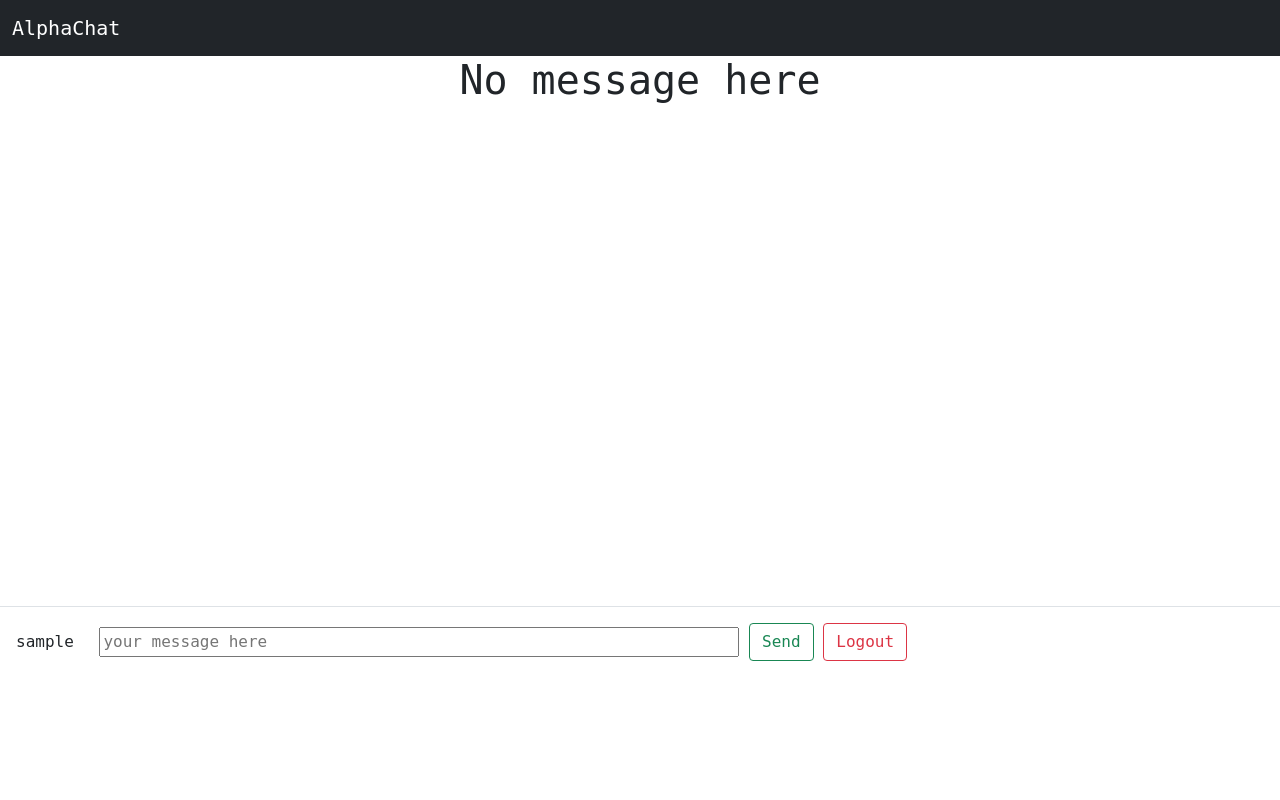
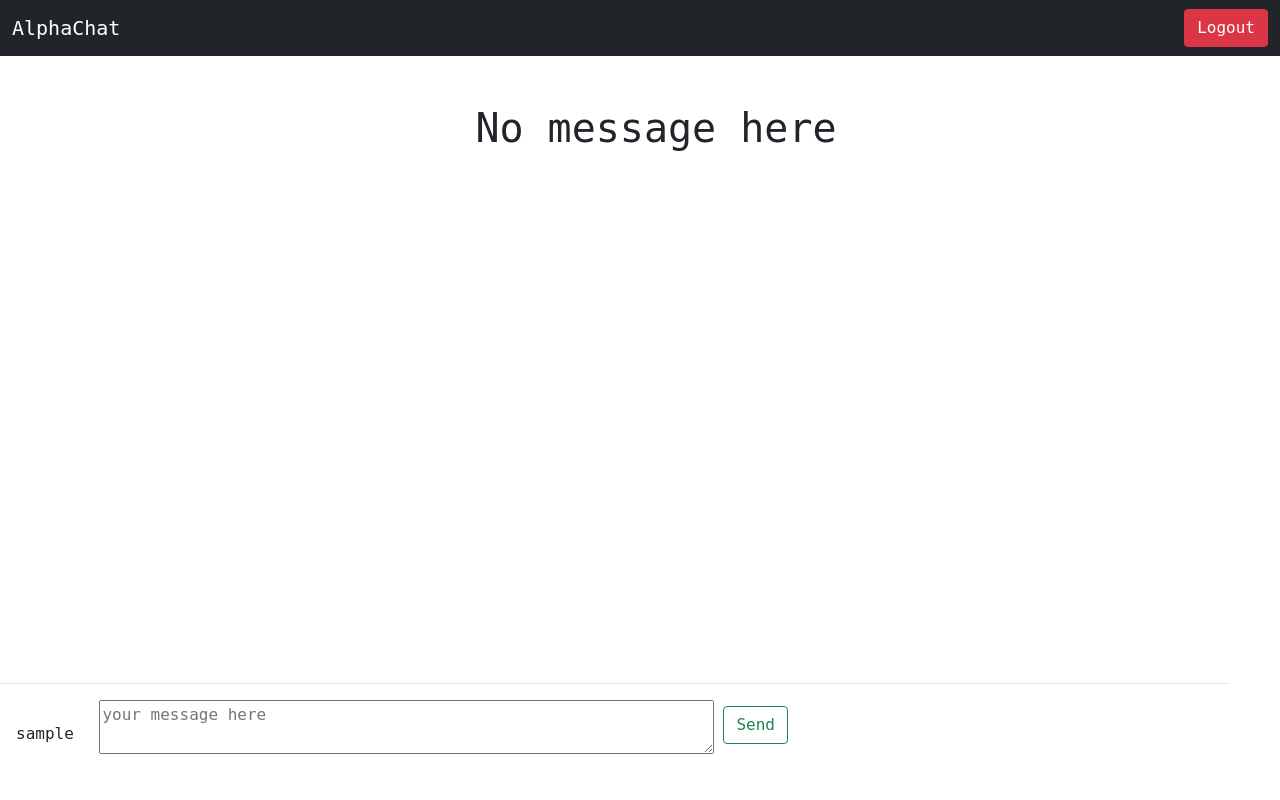
Before and after one commit to AlphaBeta1906/flask-chat-app, a Flask app: page /chat_room in a window 1280 px wide. Run offline with Flask 2, Linux system fonts and the light colour scheme; the visitor is signed in with stand-in values (Sample User, id 1); data that the repository does not hold is empty; some libraries are stand-ins or nearby versions.

Commit message:
update view

```diff
--- a/templates/base.html
+++ b/templates/base.html
@@ -8,6 +8,9 @@
 		<link href="https://cdn.jsdelivr.net/npm/bootstrap@5.0.2/dist/css/bootstrap.min.css" rel="stylesheet" integrity="sha384-EVSTQN3/azprG1Anm3QDgpJLIm9Nao0Yz1ztcQTwFspd3yD65VohhpuuCOmLASjC" crossorigin="anonymous">
 		<script src="https://cdn.jsdelivr.net/npm/bootstrap@5.0.2/dist/js/bootstrap.bundle.min.js" integrity="sha384-MrcW6ZMFYlzcLA8Nl+NtUVF0sA7MsXsP1UyJoMp4YLEuNSfAP+JcXn/tWtIaxVXM" crossorigin="anonymous"></script>
 		<script src="https://cdn.jsdelivr.net/npm/marked/marked.min.js"></script>
+		<link id="hljs" href='https://unpkg.com/@highlightjs/cdn-assets@10.7.1/styles/atom-one-dark.min.css' rel='stylesheet'/>
+		<script src="https://cdnjs.cloudflare.com/ajax/libs/highlight.js/11.2.0/highlight.min.js" integrity="sha512-MinqHeqca99q5bWxFNQEQpplMBFiUNrEwuuDj2rCSh1DgeeTXUgvgYIHZ1puBS9IKBkdfLMSk/ZWVDasa3Y/2A==" crossorigin="anonymous" referrerpolicy="no-referrer"></script>
+		<link id="hljs" href="https://unpkg.com/@highlightjs/cdn-assets@10.7.1/styles/dracula.min.css" rel='stylesheet'/>
 		<title>{% block title %}{% endblock %}</title>
 	</head>
 	<body style="font-family: monospace">
--- a/templates/chat_room.html
+++ b/templates/chat_room.html
@@ -11,43 +11,52 @@
 			overflow: auto;
 			}
 	</style>
-	<div class="">
 	<nav class=" navbar navbar-dark bg-dark">
 		<div class="container-fluid">
 			<a class="navbar-brand" href="#">
 				AlphaChat
 			</a>
+			<div class="nav-item text-white">
+				<a href=" {{url_for("logout")}}  " title="logout" class="btn btn-danger">Logout</a>
+			</div>
 		</div>
 	</nav>
 	<div class="container-fluid w-100">
 
-			<div id="msg" class="">
+		<ul id="msg" class="pb-2">
 			{% for message in messages %}
-					<li class="card rounded shadow my-5">
+				<li class="card rounded shadow my-3">
 					<div class="container-fluid">
 						<p class="fw-bold">{{message.username}} : </p>
-							<p>{{message.message|render_content|safe}}</p>
+						<p id="message-body">{{"\n"+ message.message}}</p>
 						<p>{{message.date}}</p>
 					</div>
 				</li>
 			{% else %}
-					<center id="none">
+				<center id="none" class="mt-5">
 				<h1>No message here</h1>
 				</center>
 			{% endfor %}
+		</ul>
+		<br>
+		<br>
+		<br>
+		<br>
+	</div>
+	<div class="border-top border-right position-fixed bottom-0 start-0 mt-5" style="background-color:#ffffff;width: 96%;">
+		<div class="mt-3 mb-2">
+
+			<label id="username" class="mx-3 pb-3" style="position: relative;bottom:15px"> {{session["username"]}} </label>
+			<textarea type="text" id="message" placeholder="your message here" class="w-50"></textarea>
+
+			<button id="send" type="submit" class="btn btn-outline-success mb-5 ">Send</button>
 		</div>
 	</div>
-	</div>
-			<div class="border-top position-static">
-				<div class="mt-3 mb-2">
 
-					<label id="username" class="mx-3"> {{session["username"]}} </label>
-					<input type="text" id="message" placeholder="your message here" class="w-50">
-
-					<button id="send" type="submit" class="btn btn-outline-success">Send</button>
-					<a href=" {{url_for("logout")}}  " title="logout" class="btn btn-outline-danger">Logout</a>
-				</div>
-
-			</div>
-<script src="{{ url_for('static', filename='index.js') }} "></script>
+	<script>hljs.highlightAll();</script>
+	<script crossorigin src="https://unpkg.com/react@17/umd/react.production.min.js"></script>
+	<script crossorigin src="https://unpkg.com/react-dom@17/umd/react-dom.production.min.js"></script>
+	<script src="https://unpkg.com/babel-standalone@6/babel.min.js"></script>
+	<script src="{{ url_for('static', filename='index.js') }} " type="text/babel"></script>
+	<script src="https://cdnjs.cloudflare.com/ajax/libs/highlight.js/11.2.0/highlight.min.js" integrity="sha512-MinqHeqca99q5bWxFNQEQpplMBFiUNrEwuuDj2rCSh1DgeeTXUgvgYIHZ1puBS9IKBkdfLMSk/ZWVDasa3Y/2A==" crossorigin="anonymous" referrerpolicy="no-referrer"></script>
 {% endblock %}
```
Lines whose indentation alone changed are shown as unchanged.
